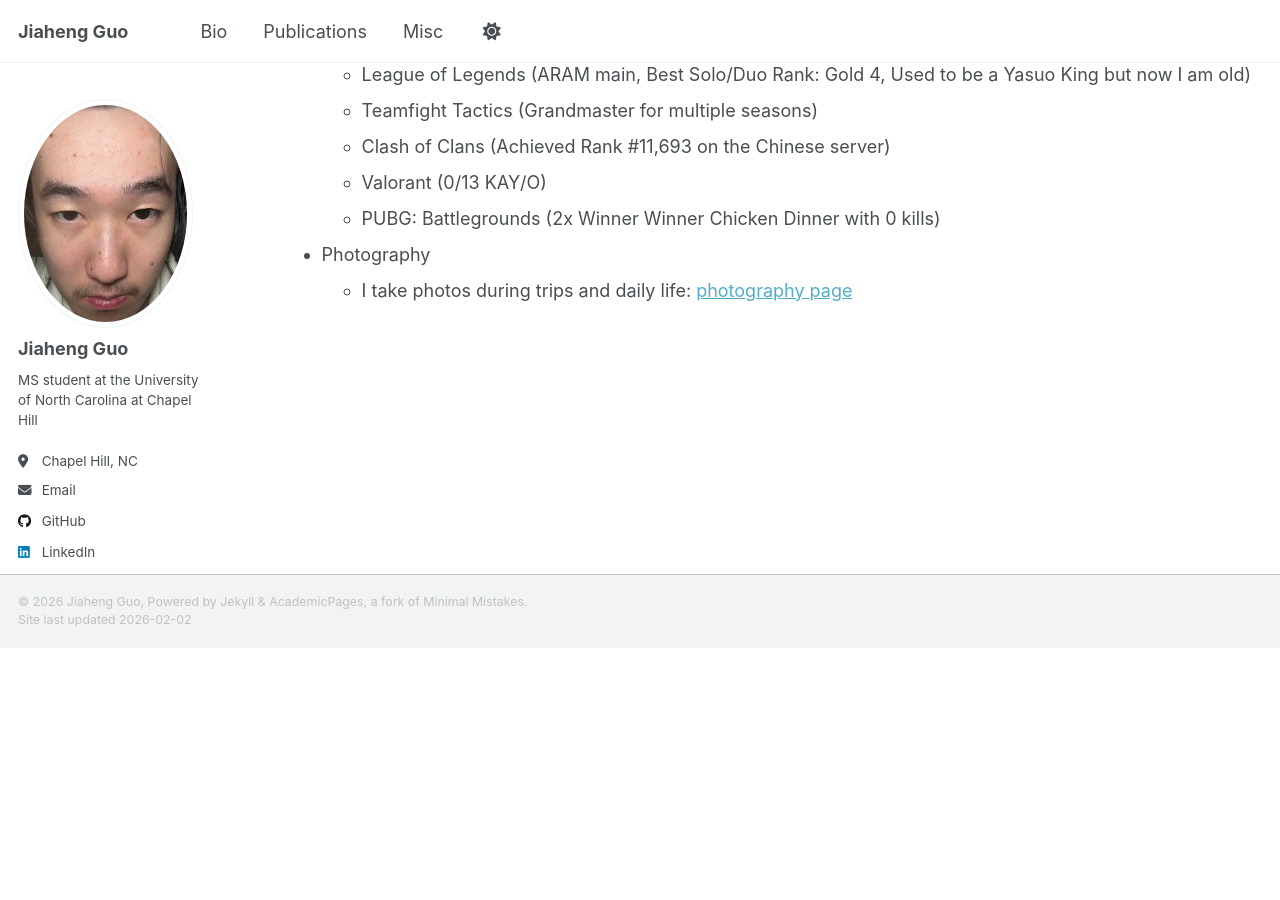
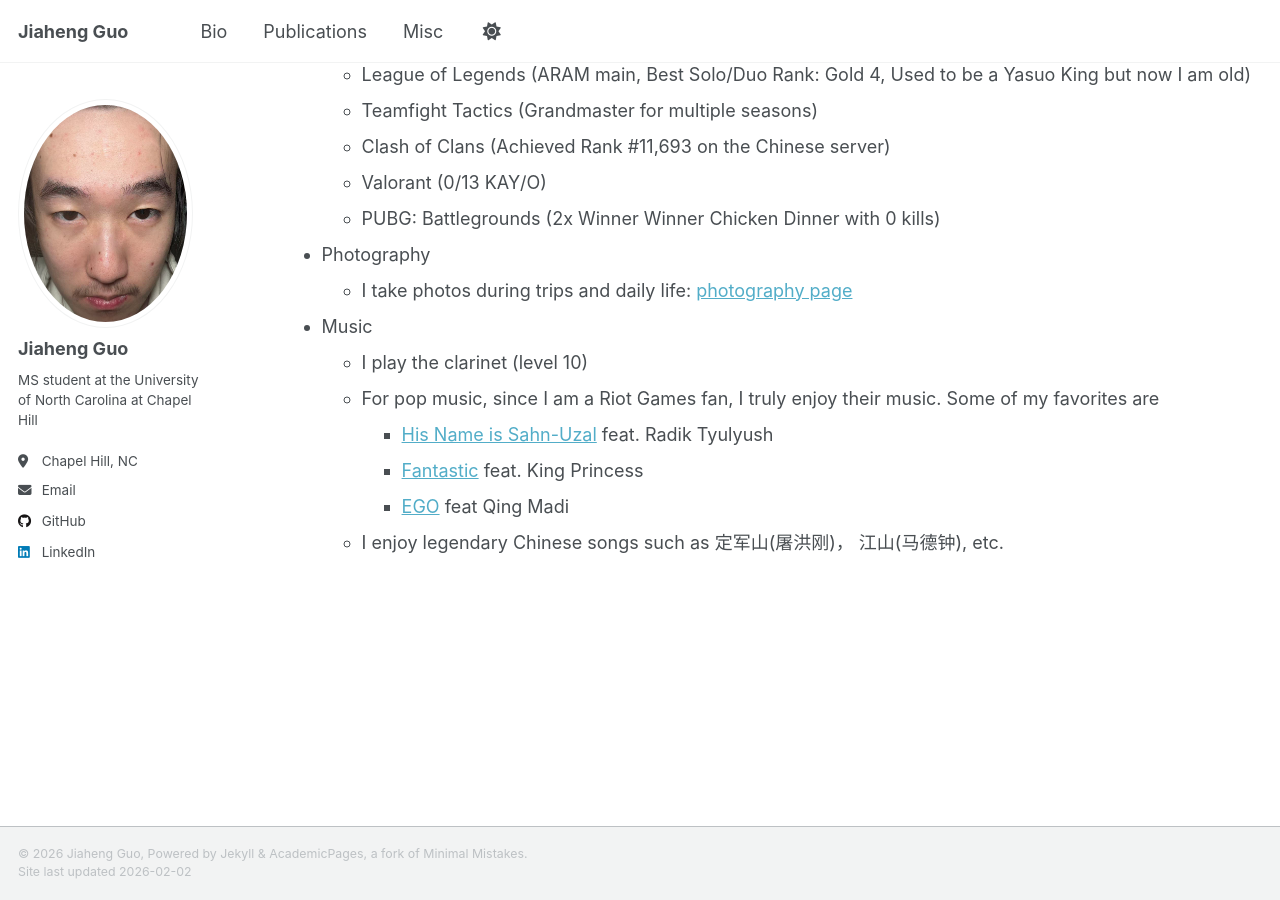
Before and after one commit to jiaheng-guo/jiaheng-guo.github.io, a Jekyll site: the page built from _pages/misc.md, in a window 1280 px wide and 900 px high, scrolled down 1140 px. Built offline with Jekyll 4.4.1, drawn with Linux system fonts in a browser that asks for light colours; a script that is not in the unit is left out; before the commit the page ends 1788 px from its top, so only the background shows below that.

Commit message:
update misc

```diff
--- a/_pages/misc.md
+++ b/_pages/misc.md
@@ -64,3 +64,11 @@ Skills (Non-academic) and Hobbies
 
 * Photography
   * I take photos during trips and daily life: [photography page](/photography/)
+
+* Music
+  * I play the clarinet (level 10)
+  * For pop music, since I am a Riot Games fan, I truly enjoy their music. Some of my favorites are
+    * [His Name is Sahn-Uzal](https://www.youtube.com/watch?v=V-iBklZUq-k&t=3) feat. Radik Tyulyush
+    * [Fantastic](https://www.youtube.com/watch?v=t9mpyRzipww&list=RDt9mpyRzipww&start_radio=1) feat. King Princess
+    * [EGO](https://www.youtube.com/watch?v=jAj_nbWYb7g&list=RDjAj_nbWYb7g&start_radio=1) feat Qing Madi
+  * I enjoy legendary Chinese songs such as 定军山(屠洪刚)， 江山(马德钟), etc.
```
